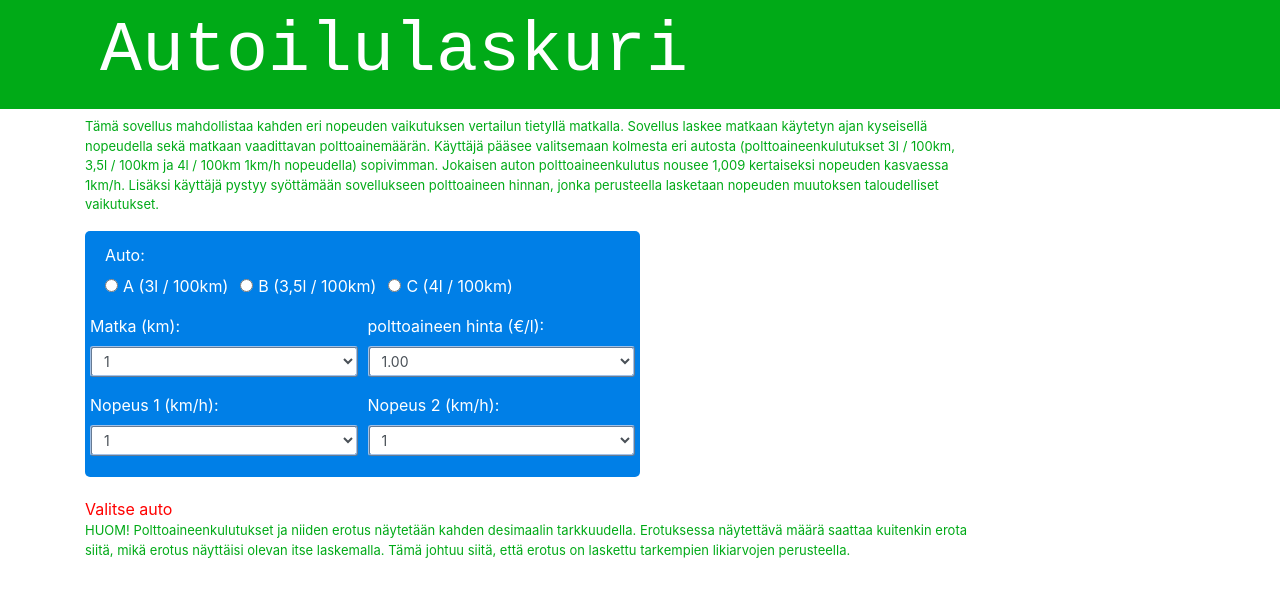
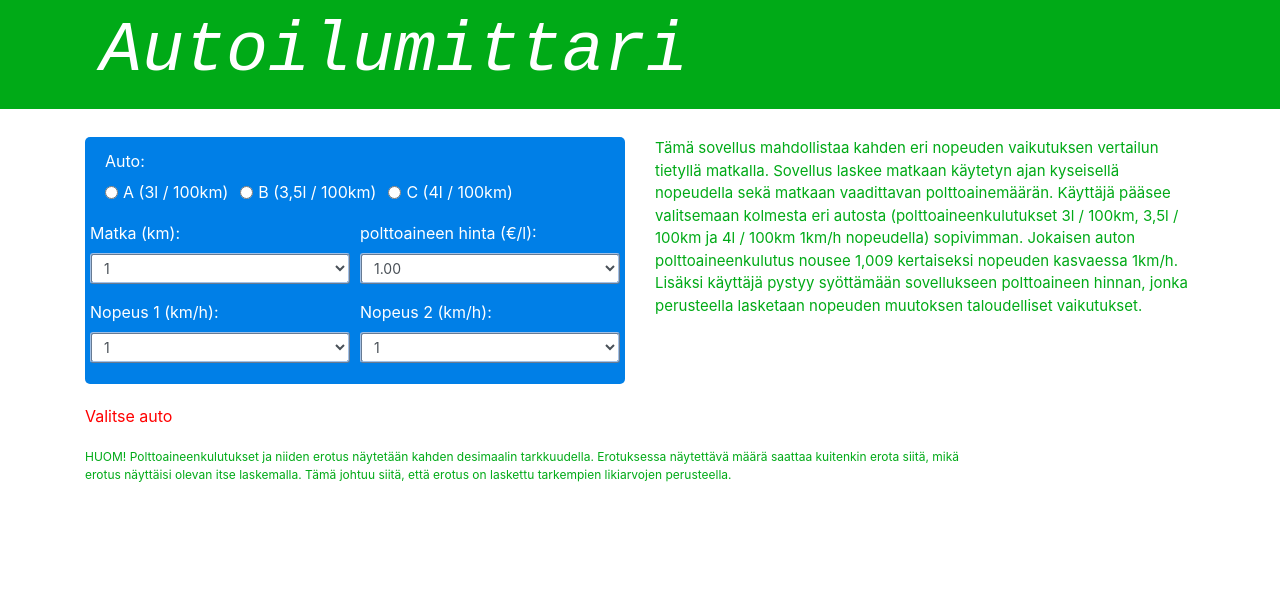
Before and after one commit to jkseppal/autoilumittari, a React (Create React App) app: page / in a window 1280 px wide. Shown: the top 596 px of the page. Built offline with nearby package versions, Linux system fonts and the light colour scheme.

Commit message:
ulkoasun parantamista

```diff
--- a/src/App.js
+++ b/src/App.js
@@ -1,20 +1,21 @@
 import React, { useState } from 'react'
 import MainForm from './components/MainForm'
 import Result from './components/Result'
+import { Container, Row, Col } from 'react-bootstrap'
 
 const App = () => {
   const [car, setCar] = useState(0)
   const [distance, setDistance] = useState(1)
   const [velocity1, setVelocity1] = useState(1)
   const [velocity2, setVelocity2] = useState(1)
-  const [price, setPrice] = useState(1.00)
+  const [fuelPrice, setFuelPrice] = useState(1.00)
 
   const handleDistanceChange = (event) => {
     setDistance(event.target.value)
   }
 
-  const handlePriceChange = (event) => {
-    setPrice(event.target.value)
+  const handleFuelPriceChange = (event) => {
+    setFuelPrice(event.target.value)
   }
 
   const handleVelocity1Change = (event) => {
@@ -42,7 +43,7 @@ const App = () => {
     return economy * distance / 100
   }
 
-  const fuelPrice = (amount, price) => {
+  const priceAmount = (amount, price) => {
     return amount * price
   }
 
@@ -64,8 +65,26 @@ const App = () => {
 
   return (
     <div>
-      <h1>Autoilulaskuri</h1>
-      <div className="container">
+      <h1><i>Autoilumittari</i></h1>
+      <Container>
+        <Row className="formRow">
+          <Col>
+            <MainForm
+              setCar={setCar}
+              distance={distance}
+              velocity1={velocity1}
+              velocity2={velocity2}
+              fuelPrice={fuelPrice}
+              handleDistanceChange={handleDistanceChange}
+              handleFuelPriceChange={handleFuelPriceChange}
+              handleVelocity1Change={handleVelocity1Change}
+              handleVelocity2Change={handleVelocity2Change}
+              distanceOptions={distanceOptions}
+              velocityOptions={velocityOptions}
+              priceOptions={priceOptions}
+            />
+          </Col>
+          <Col>
             <p className="guide">
               Tämä sovellus mahdollistaa kahden eri nopeuden vaikutuksen vertailun tietyllä matkalla.
               Sovellus laskee matkaan käytetyn ajan kyseisellä nopeudella sekä matkaan vaadittavan polttoainemäärän.
@@ -73,29 +92,31 @@ const App = () => {
               Jokaisen auton polttoaineenkulutus nousee 1,009 kertaiseksi nopeuden kasvaessa 1km/h.
               Lisäksi käyttäjä pystyy syöttämään sovellukseen polttoaineen hinnan, jonka perusteella lasketaan nopeuden muutoksen taloudelliset vaikutukset.
             </p>
-        <div className="form-alignment">
-          <MainForm
-            setCar={setCar}
-            distance={distance}
+          </Col>
+        </Row>
+        <Row>
+          <Col>
+          <Result
+            car={car}
             velocity1={velocity1}
             velocity2={velocity2}
-            price={price}
-            handleDistanceChange={handleDistanceChange}
-            handlePriceChange={handlePriceChange}
-            handleVelocity1Change={handleVelocity1Change}
-            handleVelocity2Change={handleVelocity2Change}
-            distanceOptions={distanceOptions}
-            velocityOptions={velocityOptions}
-            priceOptions={priceOptions}
+            timeInSeconds={timeInSeconds}
+            fuelAmount={fuelAmount}
+            fuelPrice={fuelPrice}
+            priceAmount={priceAmount}
           />
-        </div>
-        <Result car={car} velocity1={velocity1} velocity2={velocity2} timeInSeconds={timeInSeconds} fuelAmount={fuelAmount} fuelPrice={fuelPrice} price={price} />
-        <p className="guide">
+          </Col>
+        </Row>
+        <Row>
+          <Col>
+          <p className="notice">
             HUOM!
             Polttoaineenkulutukset ja niiden erotus näytetään kahden desimaalin tarkkuudella. Erotuksessa näytettävä määrä saattaa kuitenkin erota siitä, mikä erotus näyttäisi olevan itse laskemalla.
             Tämä johtuu siitä, että erotus on laskettu tarkempien likiarvojen perusteella.
           </p>
-      </div>
+          </Col>
+        </Row>
+      </Container>
     </div>
   )
 }
--- a/src/components/MainForm.js
+++ b/src/components/MainForm.js
@@ -1,7 +1,19 @@
 import React from 'react'
 import { Form, Col } from 'react-bootstrap'
 
-const MainForm = ({ setCar, distance, price, velocity1, velocity2, handleDistanceChange, handleVelocity1Change, handleVelocity2Change, handlePriceChange, distanceOptions, velocityOptions, priceOptions}) => {
+const MainForm = ({
+  setCar,
+  distance,
+  fuelPrice,
+  velocity1,
+  velocity2,
+  handleDistanceChange,
+  handleVelocity1Change,
+  handleVelocity2Change,
+  handleFuelPriceChange,
+  distanceOptions,
+  velocityOptions,
+  priceOptions }) => {
   return (
     <Form className="form-border">
             <Form.Row>
@@ -59,8 +71,8 @@ const MainForm = ({ setCar, distance, price, velocity1, velocity2, handleDistanc
                   className="select"
                   size="sm"
                   as="select"
-                  value={price}
-                  onChange={handlePriceChange}
+                  value={fuelPrice}
+                  onChange={handleFuelPriceChange}
                 >
                   {priceOptions.map(p => (
                     <option key={p}>{p}</option>
--- a/src/components/Result.js
+++ b/src/components/Result.js
@@ -1,7 +1,7 @@
 import React from 'react'
 import { Table } from 'react-bootstrap'
 
-const Result = ({ car, velocity1, velocity2, timeInSeconds, fuelAmount, fuelPrice, price }) => {
+const Result = ({ car, velocity1, velocity2, timeInSeconds, fuelAmount, fuelPrice, priceAmount }) => {
 
   let timeDifference = timeInSeconds(velocity1) - timeInSeconds(velocity2)
   if (timeDifference < 0) {
@@ -55,9 +55,9 @@ const Result = ({ car, velocity1, velocity2, timeInSeconds, fuelAmount, fuelPric
           </tr>
           <tr>
             <td>Polttoaineen hinta</td>
-            <td>{(Math.round((fuelPrice(fuelAmount(velocity1), price) + Number.EPSILON) * 100) / 100).toFixed(2)} euroa</td>
-            <td>{(Math.round((fuelPrice(fuelAmount(velocity2), price) + Number.EPSILON) * 100) / 100).toFixed(2)} euroa</td>
-            <td>{(Math.round((fuelPrice(fuelDifference, price) + Number.EPSILON) *100) / 100).toFixed(2)} euroa</td>
+            <td>{(Math.round((priceAmount(fuelAmount(velocity1), fuelPrice) + Number.EPSILON) * 100) / 100).toFixed(2)} euroa</td>
+            <td>{(Math.round((priceAmount(fuelAmount(velocity2), fuelPrice) + Number.EPSILON) * 100) / 100).toFixed(2)} euroa</td>
+            <td>{(Math.round((priceAmount(fuelDifference, fuelPrice) + Number.EPSILON) *100) / 100).toFixed(2)} euroa</td>
           </tr>
         </tbody>
       </Table>
--- a/src/index.css
+++ b/src/index.css
@@ -28,10 +28,12 @@ code {
 
 .request {
   color: rgb(255, 0, 0);
+  padding-top: 20px;
+  padding-bottom: 20px;
 }
 
 .result {
-  padding-top: 10px;
+  padding-top: 20px;
   padding-right: 10%;
 }
 
@@ -43,7 +45,7 @@ code {
 }
 
 h1 {
-  font-family: 'Courier New';
+  font-family: 'Courier New', 'Courier';
   font-size: 70px;
   padding-top: 10px;
   padding-bottom: 15px;
@@ -53,7 +55,11 @@ h1 {
 }
 
 .guide {
-  font-size: 13px;
+  font-size: 15px;
+}
+
+.notice {
+  font-size: 12px;
   padding-right: 20%;
 }
 
@@ -63,3 +69,7 @@ h1 {
   border-color: rgb(162, 193, 231);
   background-color: rgb(255, 255, 255);
 }
+
+.formRow {
+  padding-top: 20px;
+}
```
Lines whose indentation alone changed are shown as unchanged.
